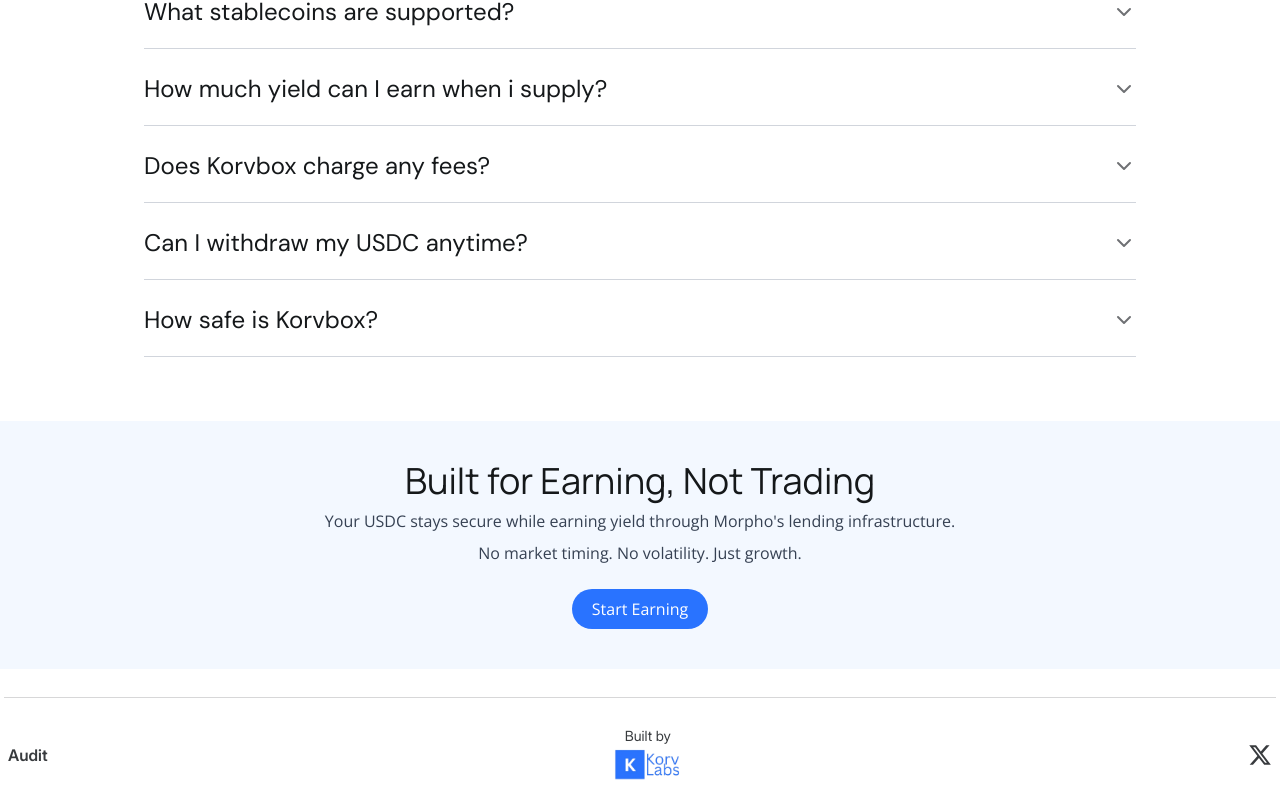
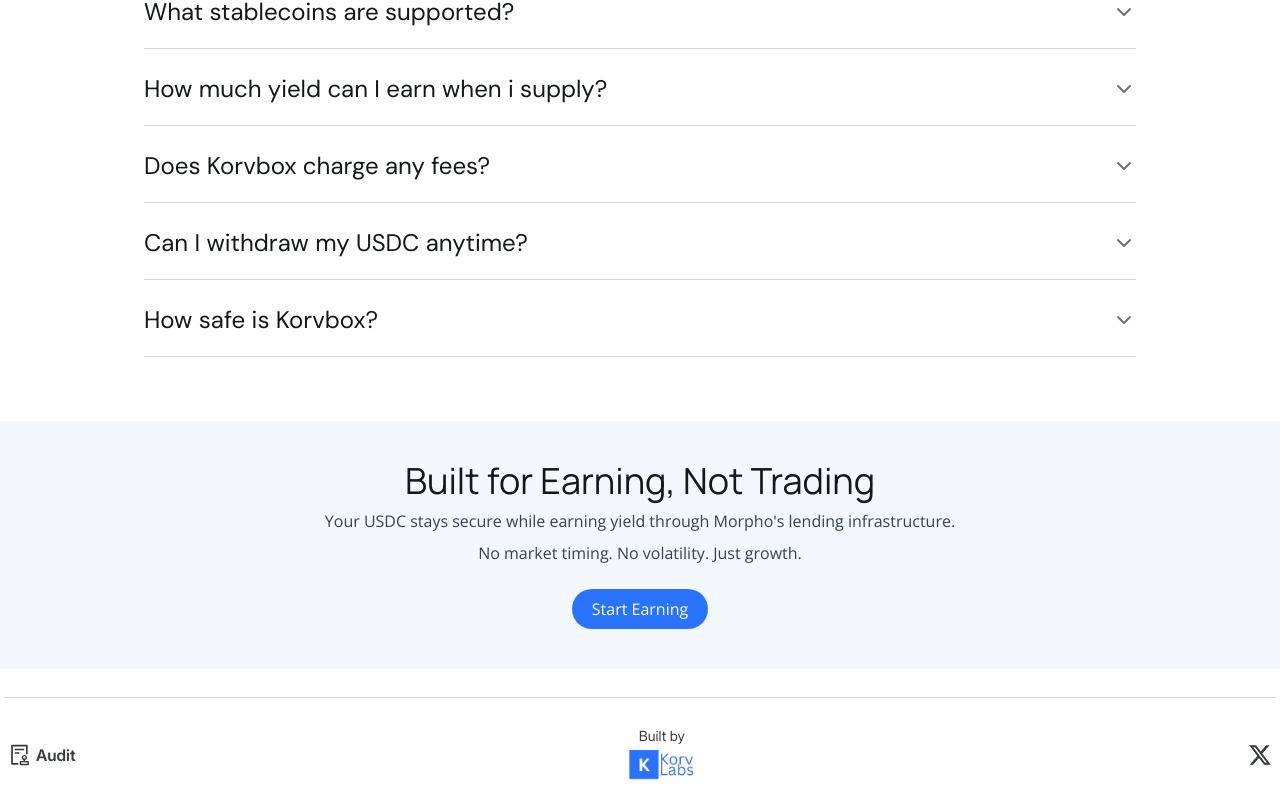
Before and after one commit to calebomondi/korvbox-landing, a React (Vite) app: page / in a window 1280 px wide. Shown: the part 2937-3745 px from the top of the page. Built offline with nearby package versions, Linux system fonts and the light colour scheme.

Commit message:
feat: add audit link with icon in footer

```diff
--- a/src/components/footer/footer.tsx
+++ b/src/components/footer/footer.tsx
@@ -1,6 +1,7 @@
 import ThemeImage from "../themeImage"
 import { FaXTwitter } from "react-icons/fa6";
 // import { LiaTelegram } from "react-icons/lia";
+import { AiOutlineAudit } from "react-icons/ai";
 
 export default function Footer() {
 
@@ -62,7 +63,9 @@ export default function Footer() {
                   <a href="/privacy-policy">Privacy Policy</a>
                 </li> */}
                 <li className="text-[#383B3E] dark:text-[#6F7174] hover:scale-105 cursor-pointer hover:text-[#2973FF] dark:hover:text-white">
-                  <a href="/audit">Audit</a>
+                  <a href="/audit" className="flex items-center justify-center space-x-1">
+                    <span><AiOutlineAudit size={24}/></span> <span>Audit</span>
+                  </a>
                 </li>
               </ul>
             </div>
```
